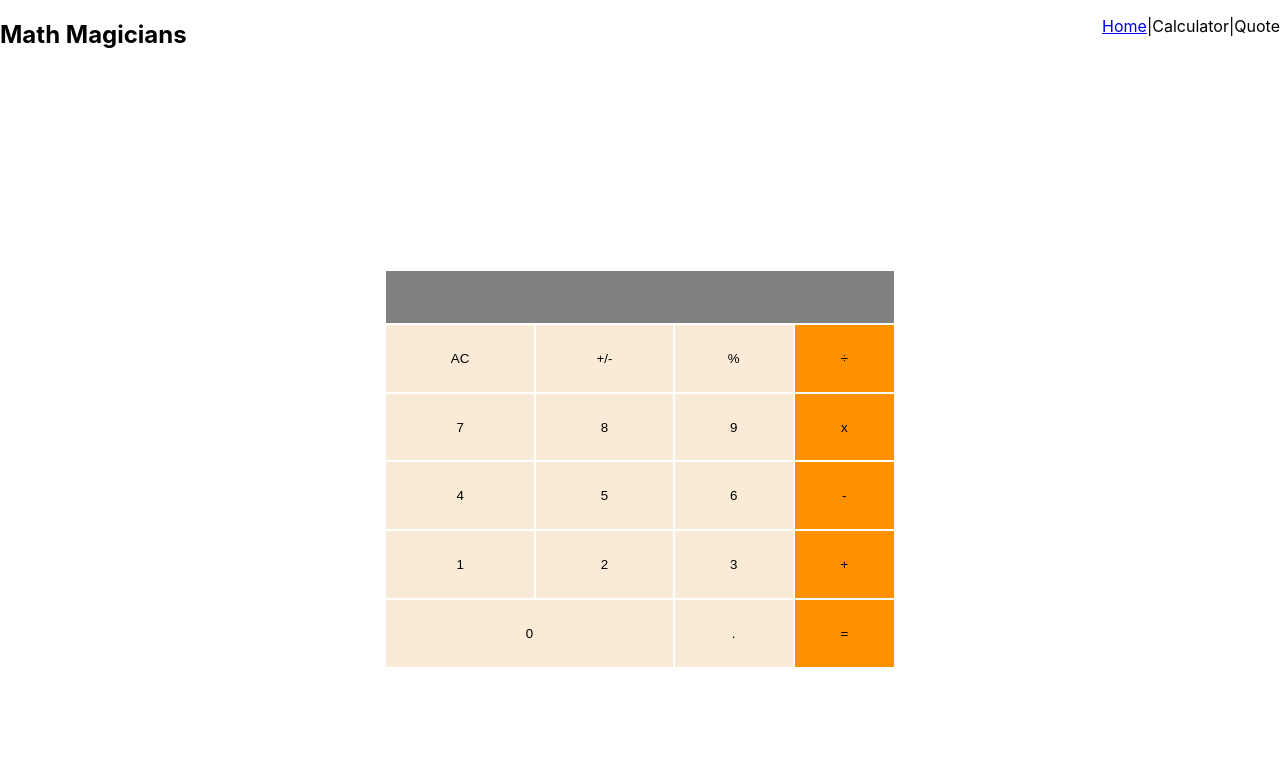
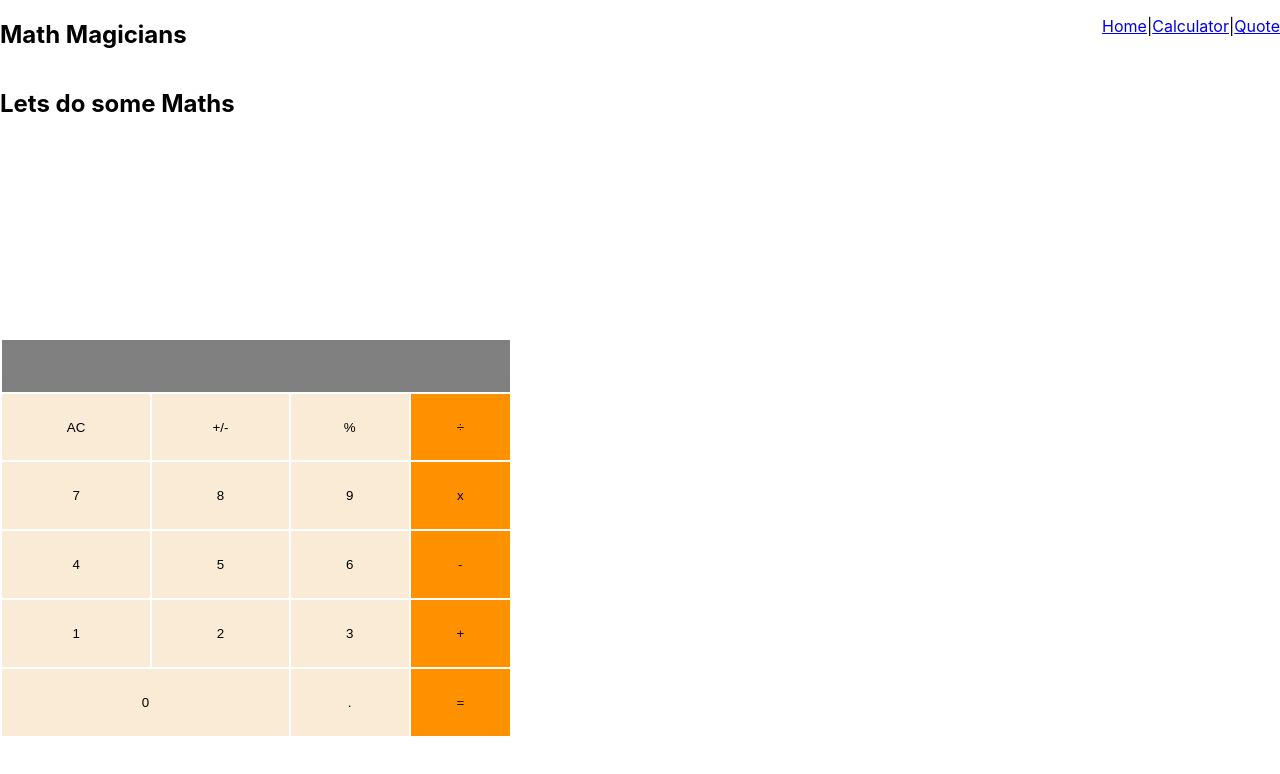
Before and after one commit to Alhajideen/Math-magician, a React (Create React App) app: page /calculator in a window 1280 px wide. Shown: the top 774 px of the page. Built offline with nearby package versions, Linux system fonts and the light colour scheme.

Commit message:
add Maths.js and pass Calculator.js as props

```diff
--- a/src/App.js
+++ b/src/App.js
@@ -1,7 +1,7 @@
 import React from 'react';
 import { Routes, Route } from 'react-router-dom';
-import Calculator from './components/Calculator';
 import Home from './components/Home';
+import Maths from './components/Maths';
 import Nav from './components/Nav';
 import Quote from './components/Quote';
 
@@ -11,7 +11,7 @@ function App() {
       <Nav />
       <Routes>
         <Route path="/" element={<Home />} />
-        <Route path="/calculator" element={<Calculator />} />
+        <Route path="/calculator" element={<Maths />} />
         <Route path="/quote" element={<Quote />} />
         {/* <Calculator /> */}
       </Routes>
--- /dev/null
+++ b/src/components/Maths.js
@@ -0,0 +1,17 @@
+import React from 'react';
+import Calculator from './Calculator';
+
+function Maths() {
+  return (
+    <div>
+      <div className="do-maths">
+        <h2>Lets do some Maths</h2>
+      </div>
+      <div className="calculator">
+        <Calculator />
+      </div>
+    </div>
+  );
+}
+
+export default Maths;
--- a/src/components/Nav.js
+++ b/src/components/Nav.js
@@ -14,9 +14,13 @@ function Nav() {
               <li>Home</li>
             </Link>
             |
-            <li>Calculator</li>
+            <Link to="/calculator">
+              <li>Calculator</li>
+            </Link>
             |
-            <li>Quote</li>
+            <Link to="/quote">
+              <li>Quote</li>
+            </Link>
           </ul>
         </nav>
       </header>
```
